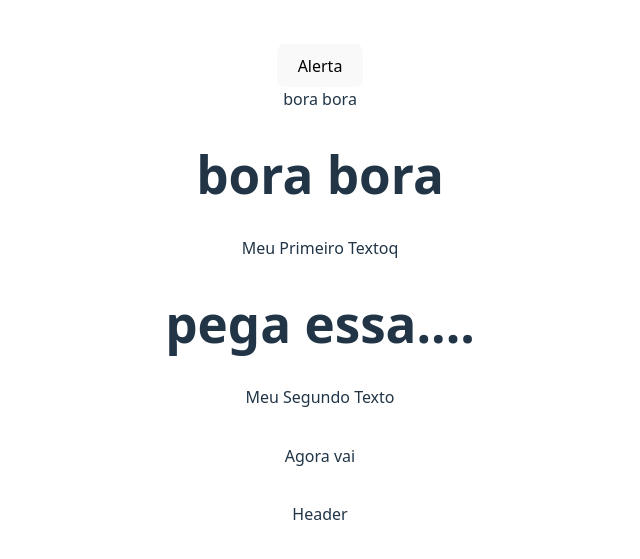
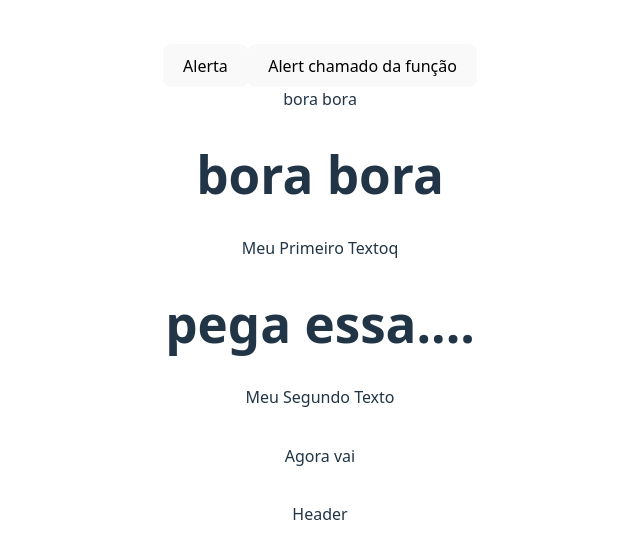
Before and after one commit to Reginaldo007oliveira/Curso-front-ennd-React, a React (Vite) app in the folder curso-front-end/: page / in a window 1280 px wide. Shown: the part 115-674 px from the top of the page, without its empty margins (320-960 px from the left). Built offline with nearby package versions, Linux system fonts and the light colour scheme.

Commit message:
Evento alert chamando da função

```diff
--- a/curso-front-end/src/components/Events.jsx
+++ b/curso-front-end/src/components/Events.jsx
@@ -1,12 +1,18 @@
 import React from "react";
 //passar uma hero function para corrigir o problema do clique ()=>
 export const Events = () => {
+    const handleGreetings = (nome) =>{
+        alert(`Olá ${nome}`);
+    }
   return (
     <>
+
 
 {/* biome-ignore lint/style/useSelfClosingElements: <explanation> */}
 {/* biome-ignore lint/a11y/useButtonType: <explanation> */}
 <button  onClick={()=>alert("Clicado")}>Alerta</button>
+{/* biome-ignore lint/a11y/useButtonType: <explanation> */}
+<button  onClick={()=> handleGreetings("João")}>Alert chamado da função</button>
     </>
   );
 };
```
